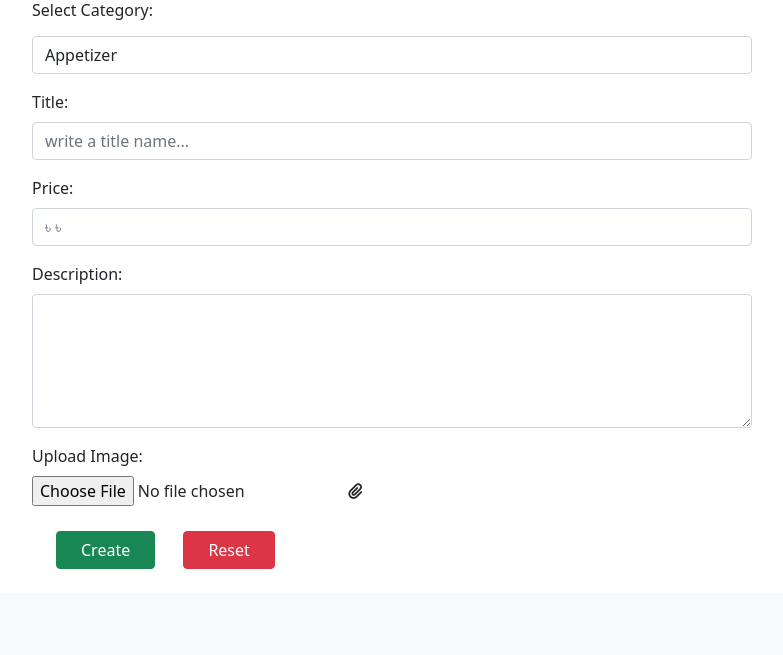
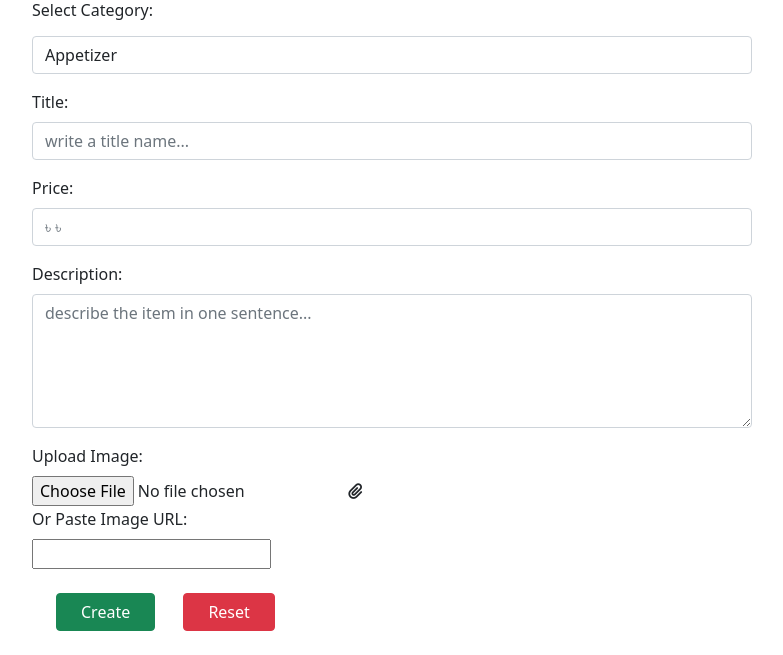
Before and after one commit to IKSopnil/Food_order_website, a PHP site: page /admin/addpost.php in a window 1280 px wide. Shown: the part 269-924 px from the top of the page, without its empty margins (248-1031 px from the left). Before the commit the page ends 838 px from the top, so only its background shows below. Run offline with PHP 8.4, Linux system fonts and the light colour scheme; some libraries are stand-ins or nearby versions.

Commit message:
contructuin

```diff
--- a/admin/addpost.php
+++ b/admin/addpost.php
@@ -27,9 +27,12 @@ if ($_SERVER['REQUEST_METHOD'] === 'POST' && isset($_POST['inputState'])) {
     $price = $_POST['price'];
     $description = $_POST['description'];
     $discount = ($category === 'offer') ? $_POST['discount'] : null;
-    $uploadDir = 'upload/';
-    $uploadFile = $uploadDir . basename($_FILES['file']['name']);
-    if (move_uploaded_file($_FILES['file']['tmp_name'], $uploadFile)) {
+    $uploadDir = 'img_upload/';
+
+    if(isset($_FILES['file']['name']) && $_FILES['file']['name'] != ''){
+        // handle file upload
+        $uploadFile = $uploadDir . basename($_FILES['file']['name']);
+        if (move_uploaded_file($_FILES['file']['tmp_name'], $uploadFile)) {
 
 
         if (!$conn) {
@@ -51,7 +54,7 @@ if ($_SERVER['REQUEST_METHOD'] === 'POST' && isset($_POST['inputState'])) {
             echo '<div class="alert alert-success" role="alert">
         Your post has been successfully posted!
     </div>';
-            echo '<meta http-equiv="refresh" content="2;url=addpost.php">';
+            echo '<meta http-equiv="refresh" content="1;url=addpost.php">';
             exit();
         } else {
             echo '<div class="alert alert-danger" role="alert">
@@ -59,6 +62,43 @@ if ($_SERVER['REQUEST_METHOD'] === 'POST' && isset($_POST['inputState'])) {
                 </div>';
         }
     }
+    else{
+
+    }
+}
+elseif(isset($_POST['image_url']) && $_POST['image_url'] != ''){
+    // handle image URL
+    $image_url = $_POST['image_url'];
+    // code to download image from URL and save it to $uploadDir
+    if (!$conn) {
+        die("Connection failed: " . mysqli_connect_error());
+    }
+    if ($category === "appetizer") {
+        $sql = "INSERT INTO `appetizers`(`image`, `title`, `description`, `price`) VALUES ('$image_url','$title','$description','$price')";
+    } elseif ($category === "maincourse") {
+        $sql = "INSERT INTO `main_courses`(`image`, `title`, `description`, `price`) VALUES ('$image_url','$title','$description','$price')";
+    } elseif ($category === "dessert") {
+        $sql = "INSERT INTO `desserts`(`image`, `title`, `description`, `price`) VALUES ('$image_url','$title','$description','$price')";
+    } elseif ($category === "beverage") {
+        $sql = "INSERT INTO `beverages`(`image`, `title`, `description`, `price`) VALUES ('$image_url','$title','$description','$price')";
+    } elseif ($category === "offer") {
+        $sql = "INSERT INTO `offer`(`image`, `title`, `description`, `price`,`off_percentage`) VALUES ('$image_url','$title','$description','$price','$discount')";
+    }
+    // Insert data into database
+    if ($conn->query($sql) === TRUE) {
+        echo '<div class="alert alert-success" role="alert">
+    Your post has been successfully posted!
+</div>';
+        echo '<meta http-equiv="refresh" content="1;url=addpost.php">';
+        exit();
+    } else {
+        echo '<div class="alert alert-danger" role="alert">
+              Error inserting data: ' . $conn->error . '
+            </div>';
+    }
+} else {
+    // no image provided
+}
 }
 ?>
 
@@ -66,7 +106,7 @@ if ($_SERVER['REQUEST_METHOD'] === 'POST' && isset($_POST['inputState'])) {
     <div class="row">
         <div class="col-md-8 offset-md-2">
             <h1 class="text-center my-5">Create a New Post</h1>
-            <form method="post" enctype="multipart/form-data">
+            <form method="post" enctype="multipart/form-data" onsubmit="return checkForm()">
                 <div class="form-group">
                     <label for="inputState">
                         <h6>Select Category:</h6>
@@ -93,13 +133,29 @@ if ($_SERVER['REQUEST_METHOD'] === 'POST' && isset($_POST['inputState'])) {
                 </div>
                 <div class="form-group">
                     <label for="description">Description:</label>
-                    <textarea required rows="5" class="form-control" name="description"></textarea>
+                    <textarea required rows="5" placeholder="describe the item in one sentence..." class="form-control" name="description"></textarea>
                 </div>
                 <div id="footer-left">
                     <label for="file_choose">Upload Image:</label><br>
-                    <input required type="file" name="file" id="file" class="inputfile" accept='' onchange="fileChange(this)" />
+                    <input  type="file" name="file" id="file" class="inputfile" accept='' onchange="fileChange(this)" />
                     <label for="file"><i class="fas fa-paperclip"></i></label>
                 </div>
+                <div id="paste-img">
+                    <label for="image_url">Or Paste Image URL:</label><br>
+                    <input type="text" name="image_url" id="image_url" />
+                </div>
+
+<script>
+    function checkForm() {
+        var fileInput = document.getElementById("file");
+        var urlInput = document.getElementById("image_url");
+        if (fileInput.value == "" && urlInput.value == "") {
+            alert("Please upload an image or paste an image URL.");
+            return false;
+        }
+        return true;
+    }
+</script>
                 <div class="form-group my-4 ">
                     <button type="submit" class="btn btn-success mx-4 px-4">Create</button>
                     <button type="reset" class="btn btn-danger px-4">Reset</button>
```
Also changed, not shown: admin/img_upload/12414290-01.jpg (added).
